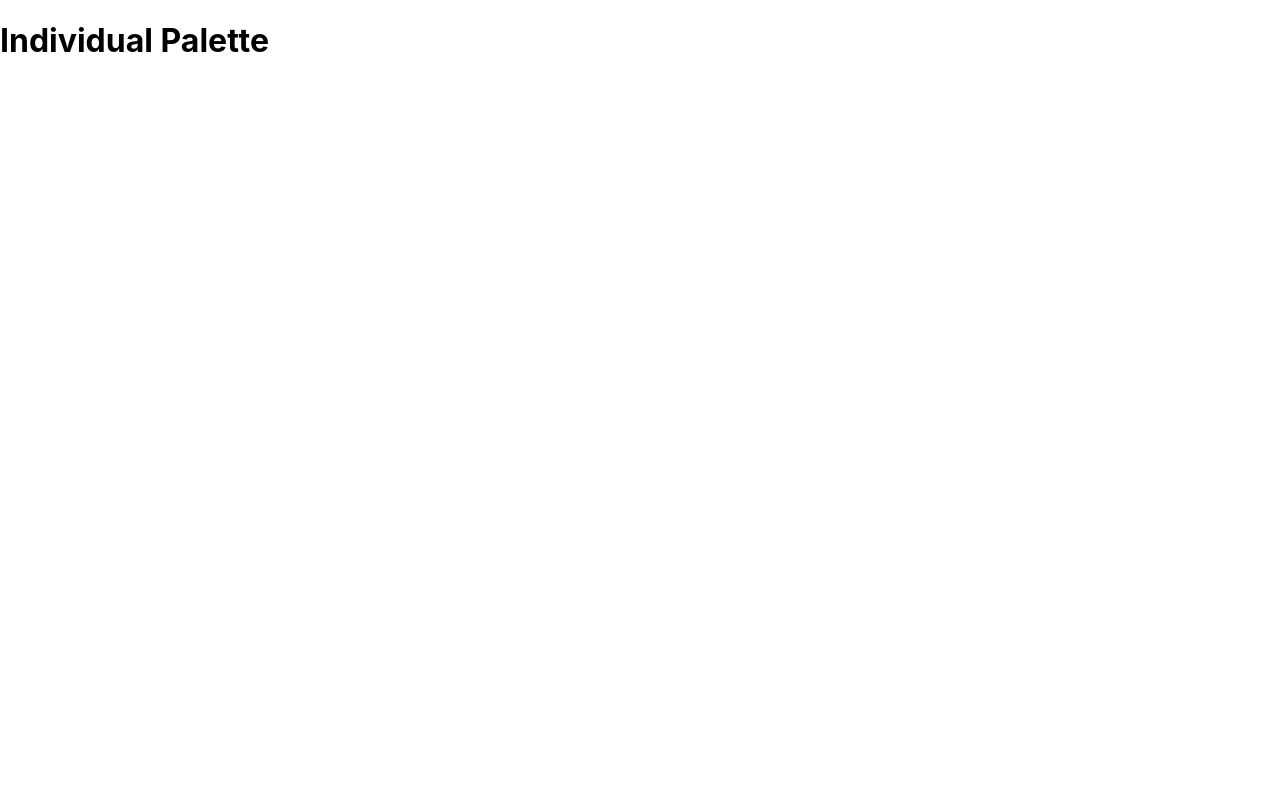
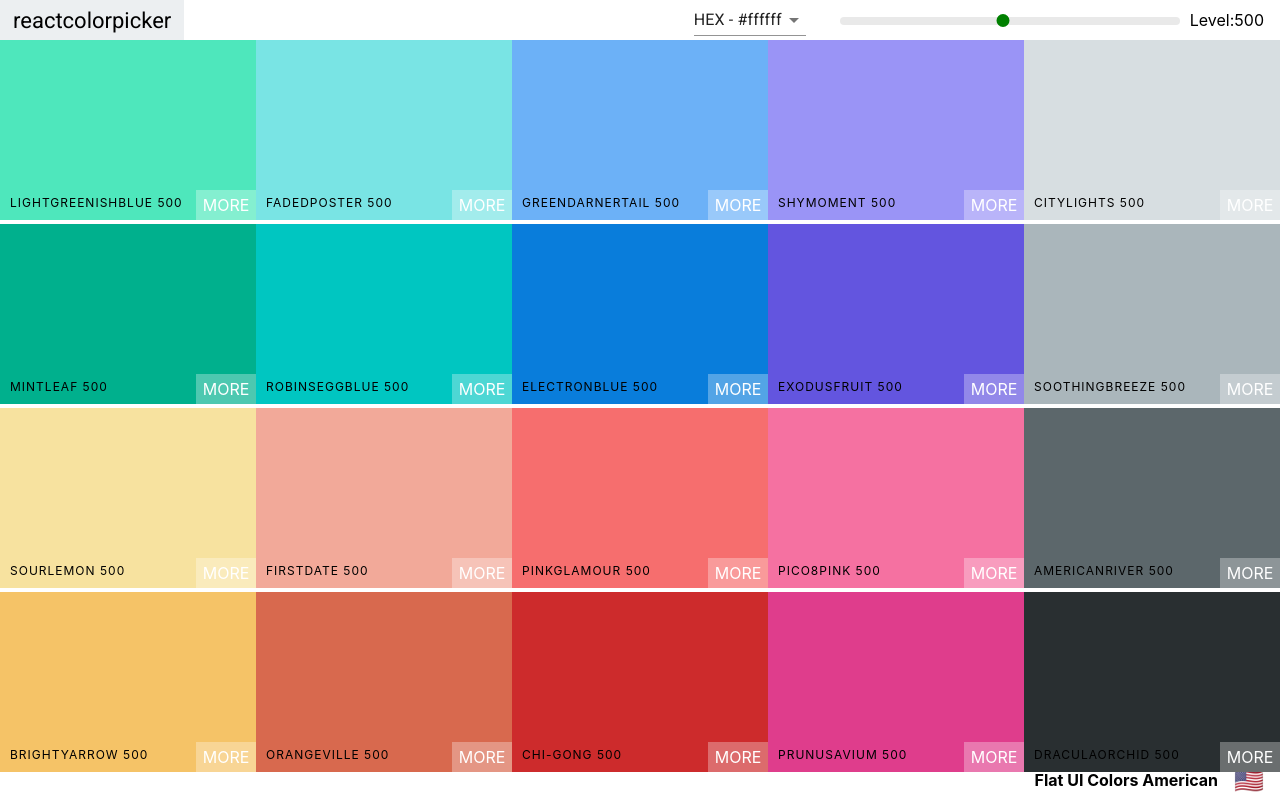
Before and after one commit to jswebdev-github/react-colors-app, a React (Create React App) app: page /palette/flat-ui-colors-american in a window 1280 px wide. Built offline with nearby package versions, Linux system fonts and the light colour scheme.

Commit message:
Added Palette Routes
Created the function to pull the palettes
from seedColors.js file and added the
routes for the Palette.

```diff
--- a/src/App.js
+++ b/src/App.js
@@ -1,19 +1,33 @@
-import React from 'react';
+import React, {Component} from 'react';
 import {Route, Switch} from 'react-router-dom';
 import Palette from './Palette';
 import seedColors from './seedColors';
 import { generatePalette } from './ColorHelpers';
 
-function App() {
-  return (
-    <Switch>
-      <Route exact path="/" render={() => <h1>Palette list goes here</h1>}/>
-      <Route exact path="/palette/:id" render={() => <h1>Individual Palette</h1>}/>
-    </Switch>
-    // <div>
-    //  <Palette palette={generatePalette(seedColors[4])}/>
-    // </div>
-  );
+class App extends Component{
+  findPalette(id){
+    return seedColors.find(function(palette){
+      return palette.id === id;
+    })
+  }
+  render(){
+    return (
+      <Switch>
+<Route exact path="/" render={() => <h1>Palette list goes here</h1>}/>
+<Route exact path="/palette/:id"
+render={(routeProps) => <Palette palette={generatePalette(this.findPalette(routeProps.match.params.id))}/>}/>
+</Switch>
+    );
+  }
 }
 
 export default App;
+
+
+/* <Switch>
+<Route exact path="/" render={() => <h1>Palette list goes here</h1>}/>
+<Route exact path="/palette/:id" render={() => <h1>Individual Palette</h1>}/>
+</Switch> */
+// <div>
+//  <Palette palette={generatePalette(seedColors[4])}/>
+// </div>
```
